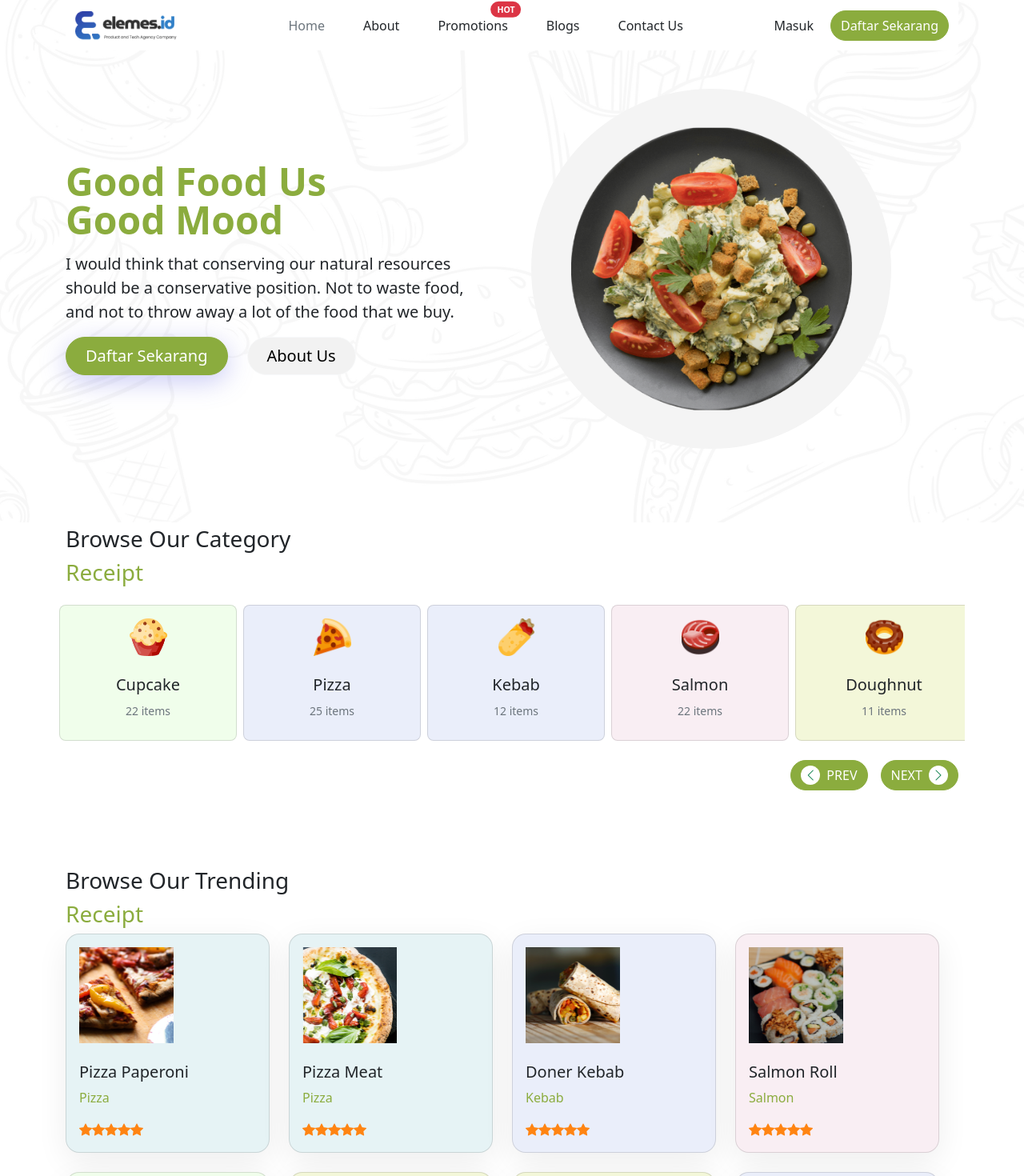
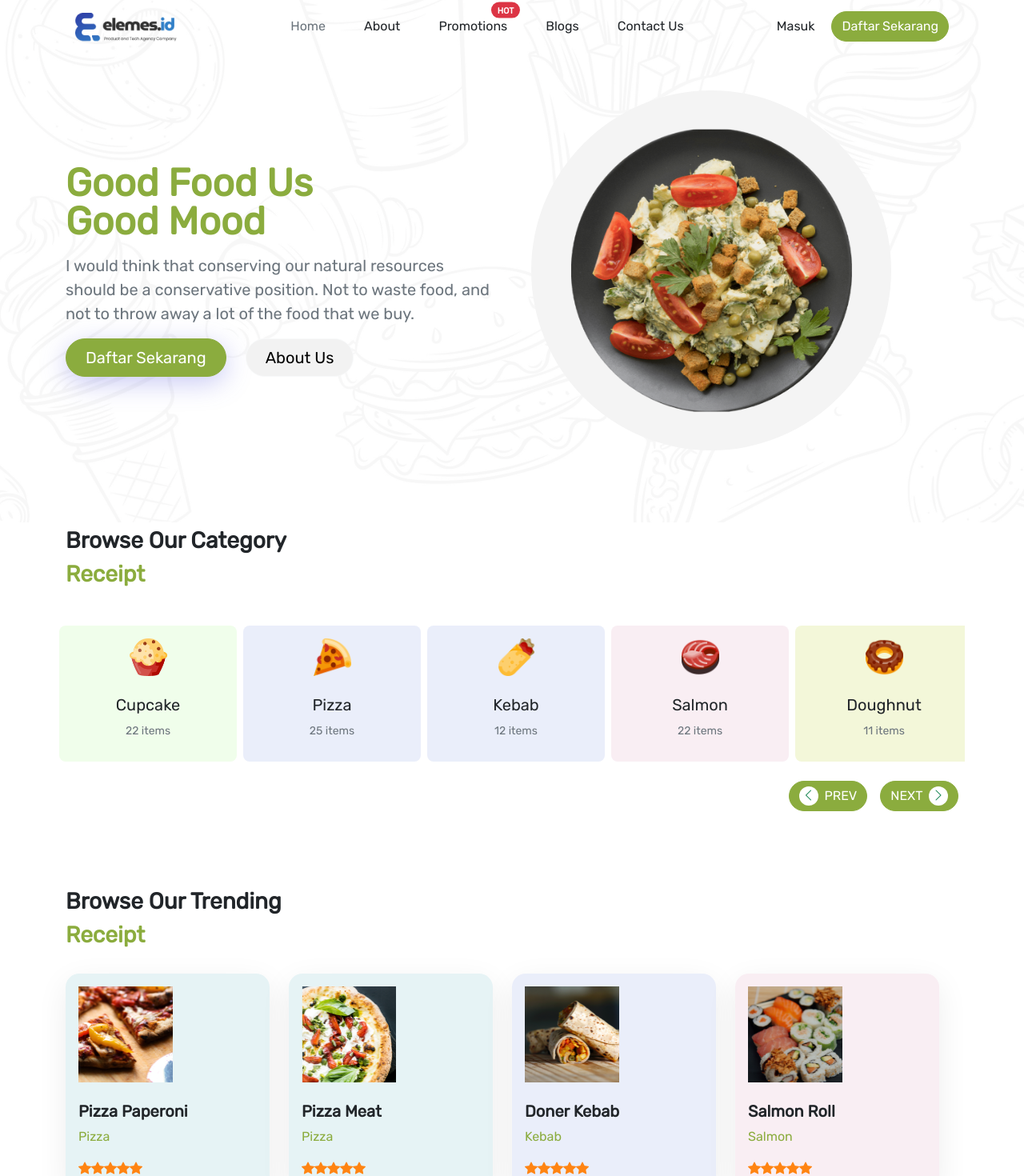
Before and after one commit to jprumekso/goodfood, a Vue app: page / in a window 1280 px wide. Shown: the top 1470 px of the page at 80% size. Built offline with nearby package versions, Linux system fonts and the light colour scheme.

Commit message:
apply font and fix some spacing

```diff
--- a/src/assets/css/style.css
+++ b/src/assets/css/style.css
@@ -1,3 +1,9 @@
+@import url("https://fonts.googleapis.com/css2?family=Rubik&display=swap");
+
+body {
+  font-family: "Rubik", sans-serif;
+}
+
 .btn-primary {
   background-color: #8bac3e;
   border-color: #8bac3e;
--- a/src/views/Home.vue
+++ b/src/views/Home.vue
@@ -2,7 +2,7 @@
 <template>
   <div class="container">
     <!-- Navigation Bar -->
-    <nav class="navbar navbar-light bg-white">
+    <nav class="navbar navbar-light bg-transparent">
       <div class="container-fluid">
         <a class="navbar-brand" href="#">
           <img
@@ -65,7 +65,7 @@
             />
           </div>
         </div>
-        <p class="lead">
+        <p class="lead text-muted">
           I would think that conserving our natural resources should be a
           conservative position. Not to waste food, and not to throw away a lot
           of the food that we buy.
@@ -99,11 +99,13 @@
 
     <!-- Category Section -->
     <div class="row mb-5 py-5">
-      <h3>Browse Our Category</h3>
-      <h3 class="text-primary">Receipt</h3>
+      <div class="mb-4">
+        <h3 class="fw-bold">Browse Our Category</h3>
+        <h3 class="fw-bold text-primary">Receipt</h3>
+      </div>
       <div
         class="row flex-nowrap mb-4 g-2"
-        style="overflow-x: scroll; scrollbar-width: none"
+        style="overflow-x: scroll; scrollbar-width: none; row-gap: 0.25rem"
       >
         <div
           v-for="category in categories"
@@ -112,7 +114,7 @@
           style="flex-basis: 230px"
         >
           <div
-            class="card"
+            class="card border-0"
             style="max-width: 230px; height: 170px; border-radius: 8px"
             :style="{ 'background-color': category.color }"
           >
@@ -171,12 +173,14 @@
 
     <!-- Receipt Section -->
     <div class="row" style="margin-bottom: 160px">
-      <h3>Browse Our Trending</h3>
-      <h3 class="text-primary">Receipt</h3>
+      <div class="mb-4">
+        <h3 class="fw-bold">Browse Our Trending</h3>
+        <h3 class="text-primary fw-bold">Receipt</h3>
+      </div>
       <div class="row mb-5" style="row-gap: 1.5rem">
         <div v-for="recipe in recipes" :key="recipe.id" class="col-12 col-lg-3">
           <div
-            class="card shadow-sm"
+            class="card shadow-sm border-0"
             style="border-radius: 17px"
             :style="{ 'background-color': recipe.color }"
           >
@@ -187,7 +191,7 @@
                 style="width: 118.15px; height: 120px"
                 class="mb-4"
               />
-              <h5 class="card-title">{{ recipe.name }}</h5>
+              <h5 class="card-title fw-bold">{{ recipe.name }}</h5>
               <p class="card-text text-primary">{{ recipe.category }}</p>
               <div class="text-warning">
                 <i class="bi bi-star-fill"></i>
@@ -397,7 +401,7 @@ export default {
           name: 'Cupcake',
           qty: 11,
           imgFile: 'cupcake.png',
-          color: '',
+          color: '#F0FEEB',
         },
       ],
       recipes: [
```
